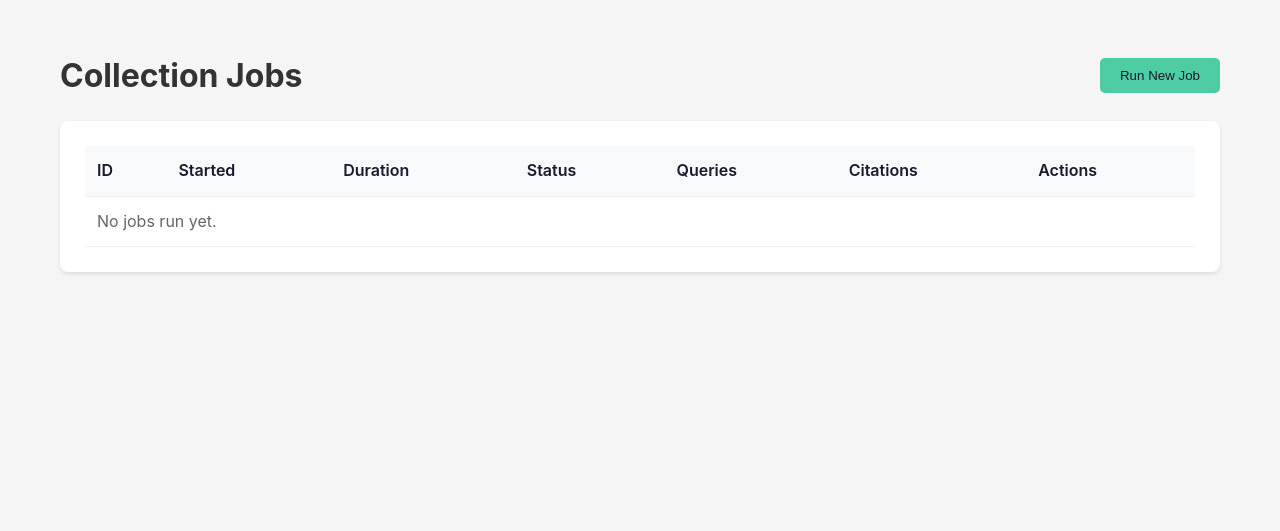
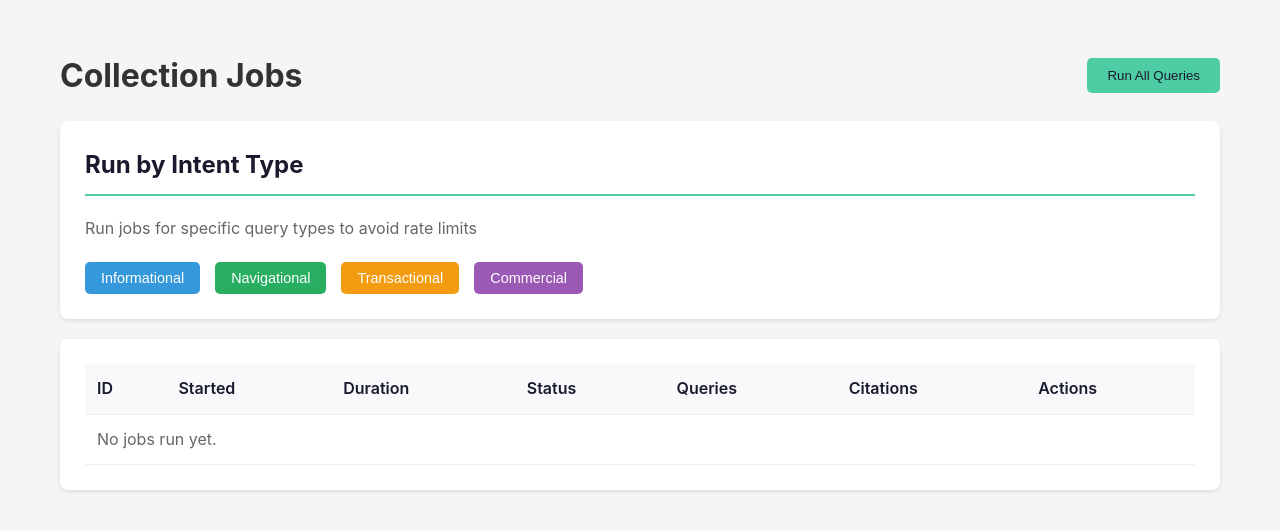
Before and after one commit to free-plinko-game/llm-analyser, a Flask app: page /jobs in a window 1280 px wide. Shown: the part 106-637 px from the top of the page. Run offline with Flask 3, Linux system fonts and the light colour scheme.

Commit message:
feat: Add ability to run jobs by intent type or category
- New routes: /jobs/run/intent/<type> and /jobs/run/category/<name>
- Jobs page now shows buttons for each intent type
- Helps avoid rate limits by running smaller batches

```diff
--- a/app/routes/jobs.py
+++ b/app/routes/jobs.py
@@ -1,7 +1,7 @@
 from flask import Blueprint, request, jsonify, render_template, flash, redirect, url_for
 
 from app import db
-from app.models import JobRun, JobStatus, Query
+from app.models import JobRun, JobStatus, Query, IntentType
 from app.services.chatgpt_runner import ChatGPTRunner
 
 jobs_bp = Blueprint('jobs', __name__)
@@ -81,10 +81,68 @@ def run_job():
     return redirect(url_for('jobs.list_jobs'))
 
 
+@jobs_bp.route('/jobs/run/intent/<intent_type>', methods=['POST'])
+def run_job_by_intent(intent_type):
+    """Run collection job for queries of a specific intent type."""
+    try:
+        intent = IntentType(intent_type)
+    except ValueError:
+        flash(f'Invalid intent type: {intent_type}', 'error')
+        return redirect(url_for('jobs.list_jobs'))
+
+    # Get query IDs for this intent type
+    queries = db.session.query(Query).filter_by(
+        intent_type=intent,
+        is_active=True
+    ).all()
+    query_ids = [q.id for q in queries]
+
+    if not query_ids:
+        flash(f'No active queries found for intent: {intent_type}', 'warning')
+        return redirect(url_for('jobs.list_jobs'))
+
+    try:
+        runner = ChatGPTRunner()
+        job = runner.run_collection_job(query_ids=query_ids)
+
+        flash(f'Job completed: {job.citations_found} citations from {job.queries_processed} {intent_type} queries', 'success')
+
+    except Exception as e:
+        flash(f'Job failed: {str(e)}', 'error')
+
+    return redirect(url_for('jobs.list_jobs'))
+
+
+@jobs_bp.route('/jobs/run/category/<category>', methods=['POST'])
+def run_job_by_category(category):
+    """Run collection job for queries of a specific category."""
+    # Get query IDs for this category
+    queries = db.session.query(Query).filter_by(
+        category=category,
+        is_active=True
+    ).all()
+    query_ids = [q.id for q in queries]
+
+    if not query_ids:
+        flash(f'No active queries found for category: {category}', 'warning')
+        return redirect(url_for('jobs.list_jobs'))
+
+    try:
+        runner = ChatGPTRunner()
+        job = runner.run_collection_job(query_ids=query_ids)
+
+        flash(f'Job completed: {job.citations_found} citations from {job.queries_processed} queries in {category}', 'success')
+
+    except Exception as e:
+        flash(f'Job failed: {str(e)}', 'error')
+
+    return redirect(url_for('jobs.list_jobs'))
+
+
 @jobs_bp.route('/jobs/run/<int:query_id>', methods=['POST'])
 def run_single_query_job(query_id):
     """Run collection job for a single query."""
-    query = Query.query.get_or_404(query_id)
+    query = db.session.query(Query).get_or_404(query_id)
 
     try:
         runner = ChatGPTRunner()
--- a/app/templates/jobs.html
+++ b/app/templates/jobs.html
@@ -6,8 +6,27 @@
 <div class="flex-between mb-20">
     <h1>Collection Jobs</h1>
     <form action="{{ url_for('jobs.run_job') }}" method="POST">
-        <button type="submit" class="btn btn-primary">Run New Job</button>
+        <button type="submit" class="btn btn-primary">Run All Queries</button>
     </form>
+</div>
+
+<div class="card mb-20">
+    <h2>Run by Intent Type</h2>
+    <p class="text-muted mb-20">Run jobs for specific query types to avoid rate limits</p>
+    <div class="flex">
+        <form action="{{ url_for('jobs.run_job_by_intent', intent_type='informational') }}" method="POST" style="display: inline;">
+            <button type="submit" class="btn btn-sm badge-info" style="border: none; cursor: pointer; padding: 8px 16px;">Informational</button>
+        </form>
+        <form action="{{ url_for('jobs.run_job_by_intent', intent_type='navigational') }}" method="POST" style="display: inline;">
+            <button type="submit" class="btn btn-sm badge-success" style="border: none; cursor: pointer; padding: 8px 16px;">Navigational</button>
+        </form>
+        <form action="{{ url_for('jobs.run_job_by_intent', intent_type='transactional') }}" method="POST" style="display: inline;">
+            <button type="submit" class="btn btn-sm badge-warning" style="border: none; cursor: pointer; padding: 8px 16px;">Transactional</button>
+        </form>
+        <form action="{{ url_for('jobs.run_job_by_intent', intent_type='commercial') }}" method="POST" style="display: inline;">
+            <button type="submit" class="btn btn-sm badge-commercial" style="border: none; cursor: pointer; padding: 8px 16px;">Commercial</button>
+        </form>
+    </div>
 </div>
 
 <div class="card">
```
